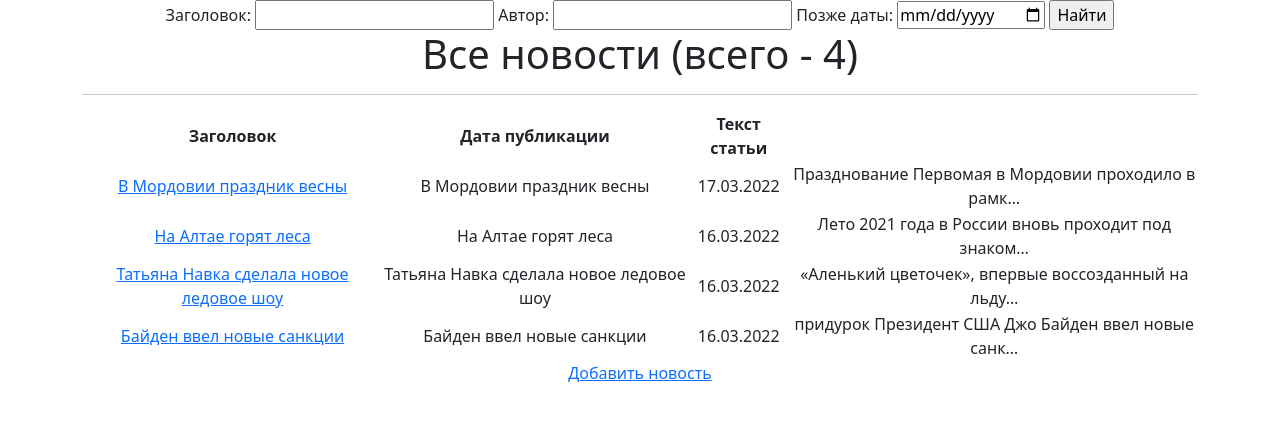
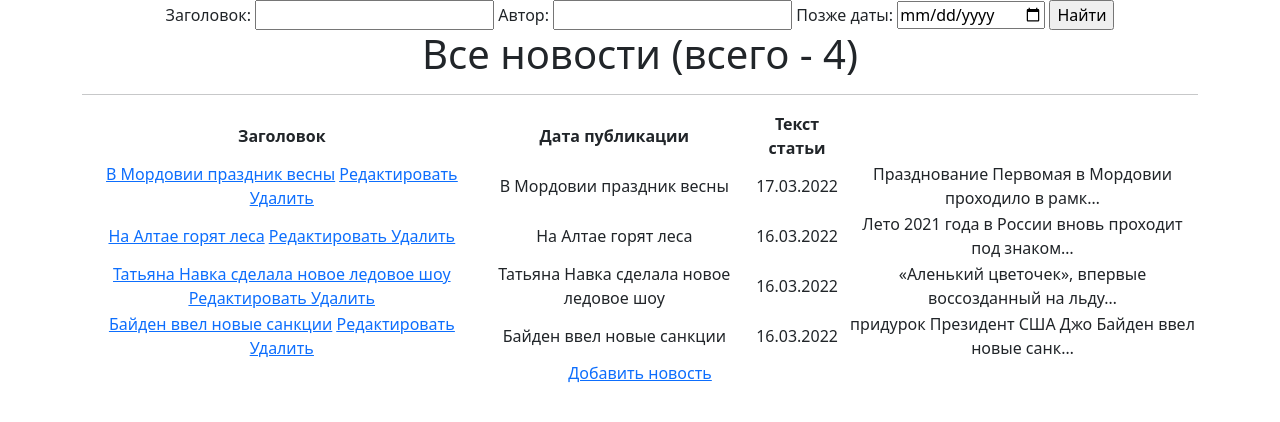
Before and after one commit to Igorshenin/projectD7.4.1, a Django app: page /news/ in a window 1280 px wide. Shown: the part 56-478 px from the top of the page. Run offline with Django 4.2, Linux system fonts and the light colour scheme; data comes from the database, SQL or seed files in the repository; some libraries are stand-ins or nearby versions.

Commit message:
Update post_list.html

```diff
--- a/templates/post_list.html
+++ b/templates/post_list.html
@@ -33,7 +33,8 @@ Post
             <tr>
                         <td>
             <a href="{% url 'new_detail' new.id %}">{{ new.title }}</a> <!-- При нажатии на имя товара в таблице нас теперь будет перекидывать на страницу с самого товара -->
-
+            <a href="{% url 'new_update' new.id %}"><u> Редактировать </u></a>
+            <a href="{% url 'new_delete' new.id %}"><u> Удалить </u></a>
         </td>
                 <td>
                     {{ new.title }}
```
